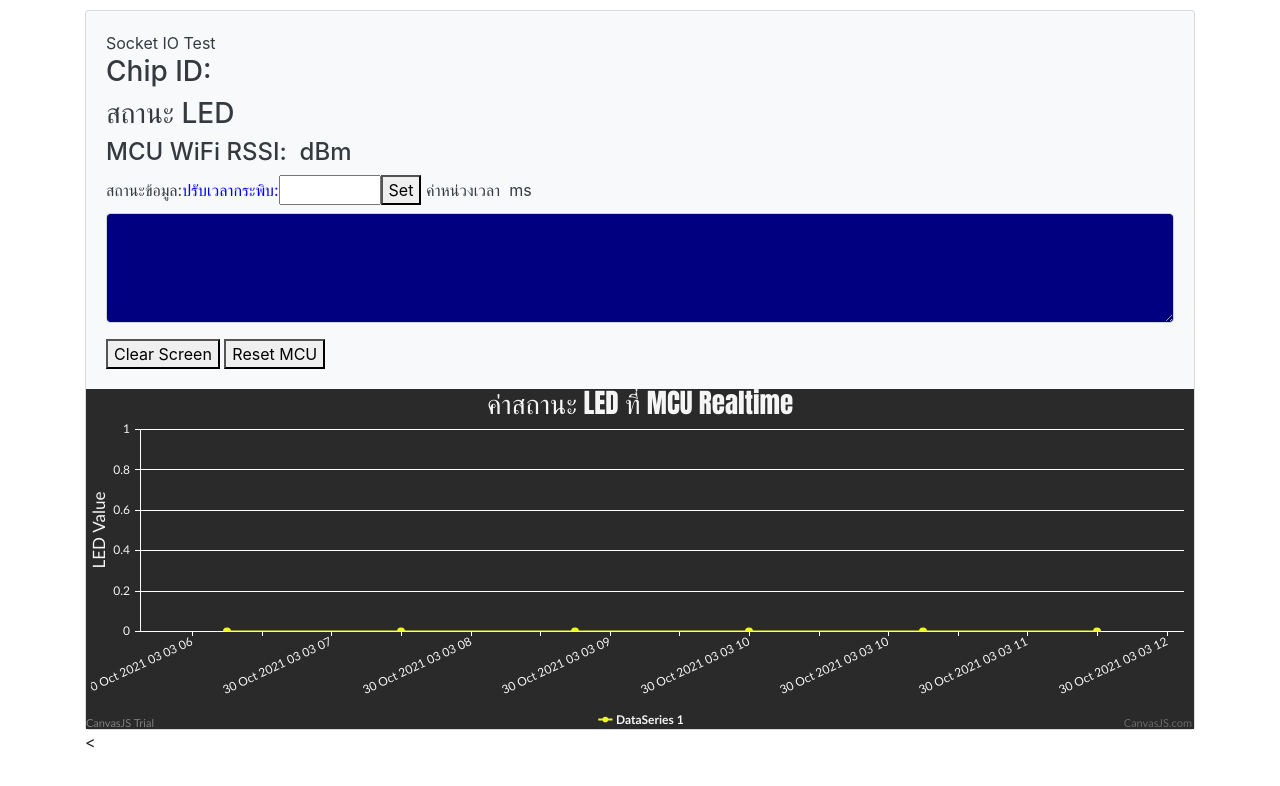
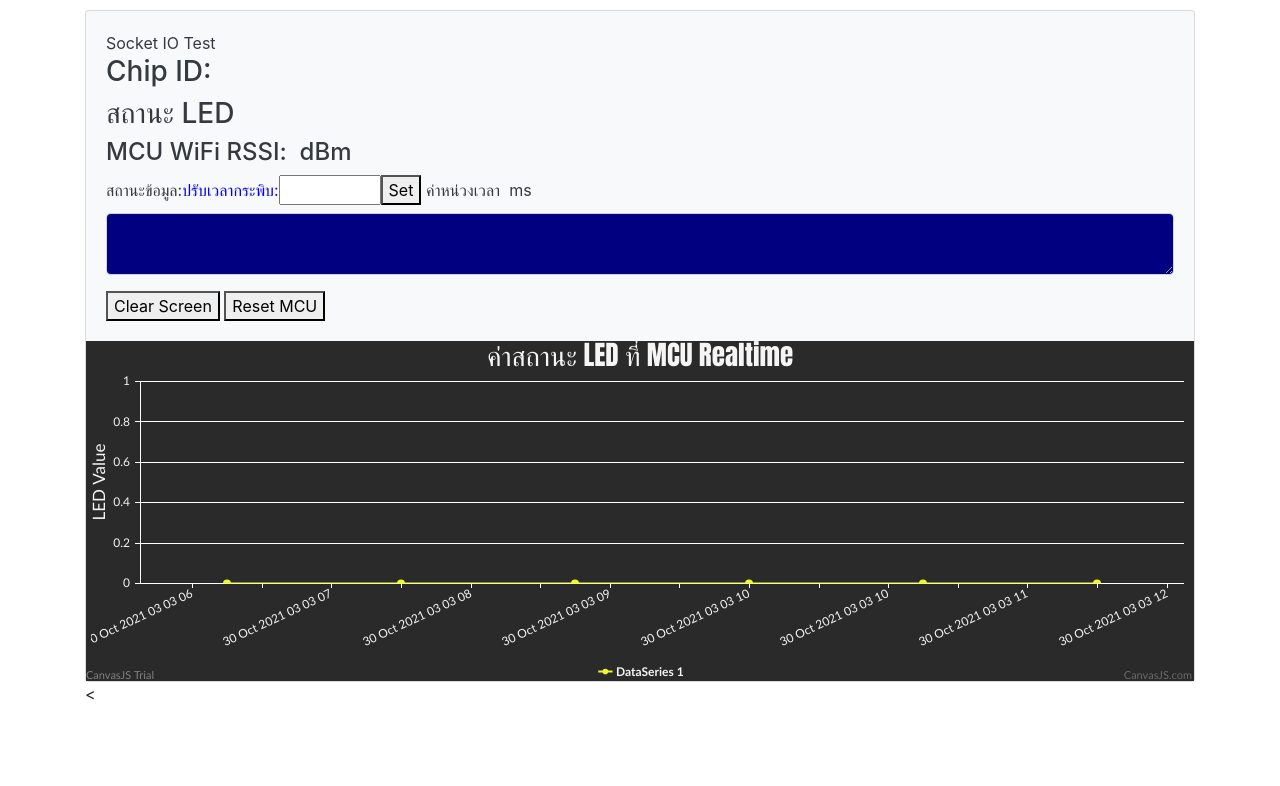
Before and after one commit to Rjkfreelance/socketserver_led, a website: page public/index.html in a window 1280 px wide. Drawn offline with nearby package versions, Linux system fonts and the light colour scheme; no server answers.

Commit message:
Add files via upload

```diff
--- a/public/index.html
+++ b/public/index.html
@@ -22,7 +22,7 @@
                  <form>
                    <div class="form-group">
                        <label for="rawd">สถานะข้อมูล:<span style="color:blue;">ปรับเวลากระพิบ:<input type="text" size="5" id='timer'></span><button id='tblk'>Set</button>&nbsp;ค่าหน่วงเวลา <span id='tbnow' style="color:red;"></span>&nbsp;ms</label>
-                         <textarea class="form-control" cols="10" rows="4" id="rawd" style="color:white;background-color:navy;overflow:auto;"></textarea>
+                         <textarea class="form-control" cols="10" rows="2" id="rawd" style="color:white;background-color:navy;"></textarea>
                    </div>
                    <button id='cls'>Clear Screen</button>
                    <button id='rst'>Reset MCU</button>
@@ -143,10 +143,6 @@
                  $('#tbnow').html(rev.seta)
             })
 
-
-
-
-
 </script>
 <script src="canvasjs.min.js"></script>
 
```
